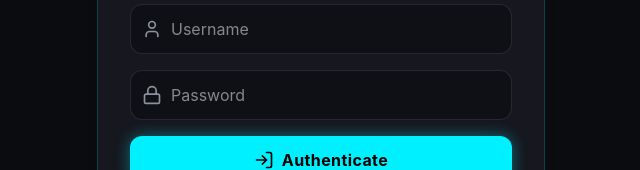
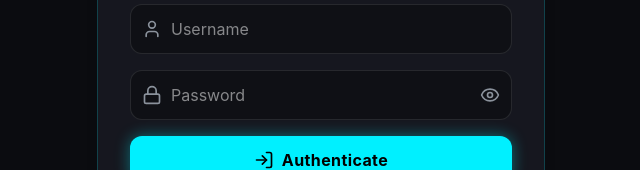
Before and after one commit to KiShOrE-2008/Password_Checker, a React (Vite) app in the folder security-suite/: page / in a window 1280 px wide. Shown: the part 387-557 px from the top of the page, without its empty margins (319-959 px from the left). Built offline with nearby package versions, Linux system fonts and the light colour scheme.

Commit message:
feat: implement authentication component with login and registration functionality

```diff
--- a/security-suite/src/components/Auth.jsx
+++ b/security-suite/src/components/Auth.jsx
@@ -1,6 +1,6 @@
 import React, { useState } from 'react';
 import { motion, AnimatePresence } from 'framer-motion';
-import { Shield, UserPlus, LogIn, Mail, Lock, User, ArrowRight } from 'lucide-react';
+import { Shield, UserPlus, LogIn, Mail, Lock, User, ArrowRight, Eye, EyeOff } from 'lucide-react';
 
 const Auth = ({ onLogin, onContinueAsGuest }) => {
   const [isLogin, setIsLogin] = useState(true);
@@ -8,6 +8,8 @@ const Auth = ({ onLogin, onContinueAsGuest }) => {
   const [password, setPassword] = useState('');
   const [confirmPassword, setConfirmPassword] = useState('');
   const [error, setError] = useState('');
+  const [showPassword, setShowPassword] = useState(false);
+  const [showConfirmPassword, setShowConfirmPassword] = useState(false);
 
   const handleSubmit = async (e) => {
     e.preventDefault();
@@ -117,12 +119,19 @@ const Auth = ({ onLogin, onContinueAsGuest }) => {
             <div className="relative">
               <Lock className="absolute left-3 top-1/2 -translate-y-1/2 text-secondary w-5 h-5" />
               <input
-                type="password"
+                type={showPassword ? "text" : "password"}
                 placeholder="Password"
                 value={password}
                 onChange={(e) => setPassword(e.target.value)}
-                className="w-full bg-black/30 border border-white/10 rounded-xl py-3 pl-10 pr-4 text-white focus:outline-none focus:border-primary focus:ring-1 focus:ring-primary transition-all"
+                className="w-full bg-black/30 border border-white/10 rounded-xl py-3 pl-10 pr-12 text-white focus:outline-none focus:border-primary focus:ring-1 focus:ring-primary transition-all"
               />
+              <button
+                type="button"
+                onClick={() => setShowPassword(!showPassword)}
+                className="absolute right-3 top-1/2 -translate-y-1/2 text-secondary hover:text-primary transition-colors"
+              >
+                {showPassword ? <EyeOff size={20} /> : <Eye size={20} />}
+              </button>
             </div>
 
             <AnimatePresence>
@@ -137,12 +146,19 @@ const Auth = ({ onLogin, onContinueAsGuest }) => {
                     <div className="relative">
                       <Lock className="absolute left-3 top-1/2 -translate-y-1/2 text-secondary w-5 h-5" />
                       <input
-                        type="password"
+                        type={showConfirmPassword ? "text" : "password"}
                         placeholder="Confirm Password"
                         value={confirmPassword}
                         onChange={(e) => setConfirmPassword(e.target.value)}
-                        className="w-full bg-black/30 border border-white/10 rounded-xl py-3 pl-10 pr-4 text-white focus:outline-none focus:border-primary focus:ring-1 focus:ring-primary transition-all"
+                        className="w-full bg-black/30 border border-white/10 rounded-xl py-3 pl-10 pr-12 text-white focus:outline-none focus:border-primary focus:ring-1 focus:ring-primary transition-all"
                       />
+                      <button
+                        type="button"
+                        onClick={() => setShowConfirmPassword(!showConfirmPassword)}
+                        className="absolute right-3 top-1/2 -translate-y-1/2 text-secondary hover:text-primary transition-colors"
+                      >
+                        {showConfirmPassword ? <EyeOff size={20} /> : <Eye size={20} />}
+                      </button>
                     </div>
                   </div>
                 </motion.div>
```
